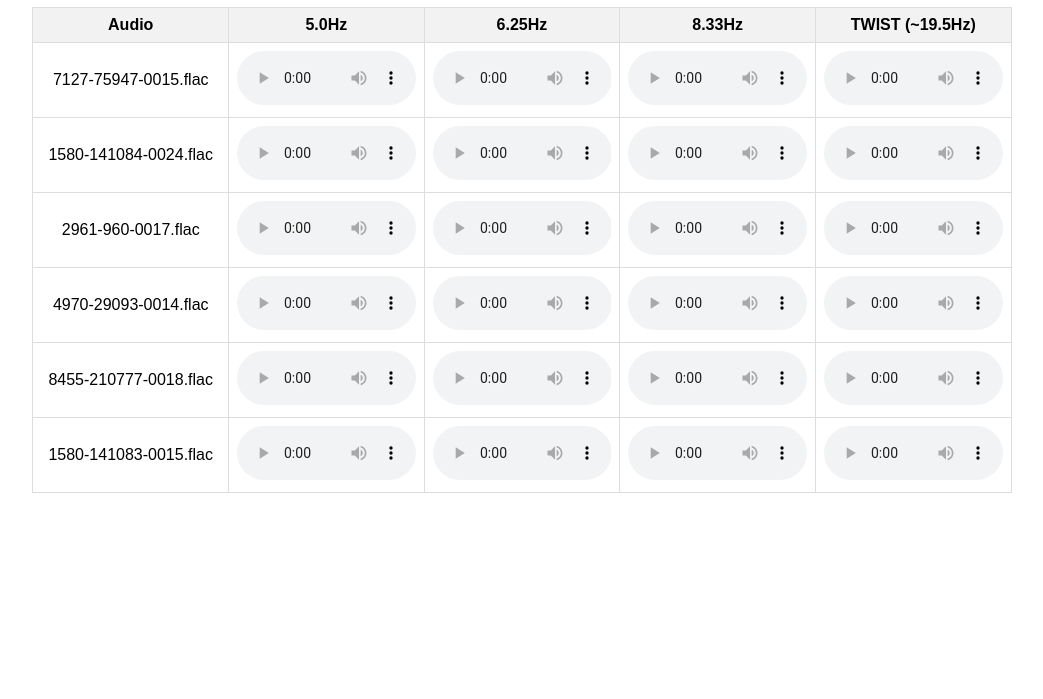
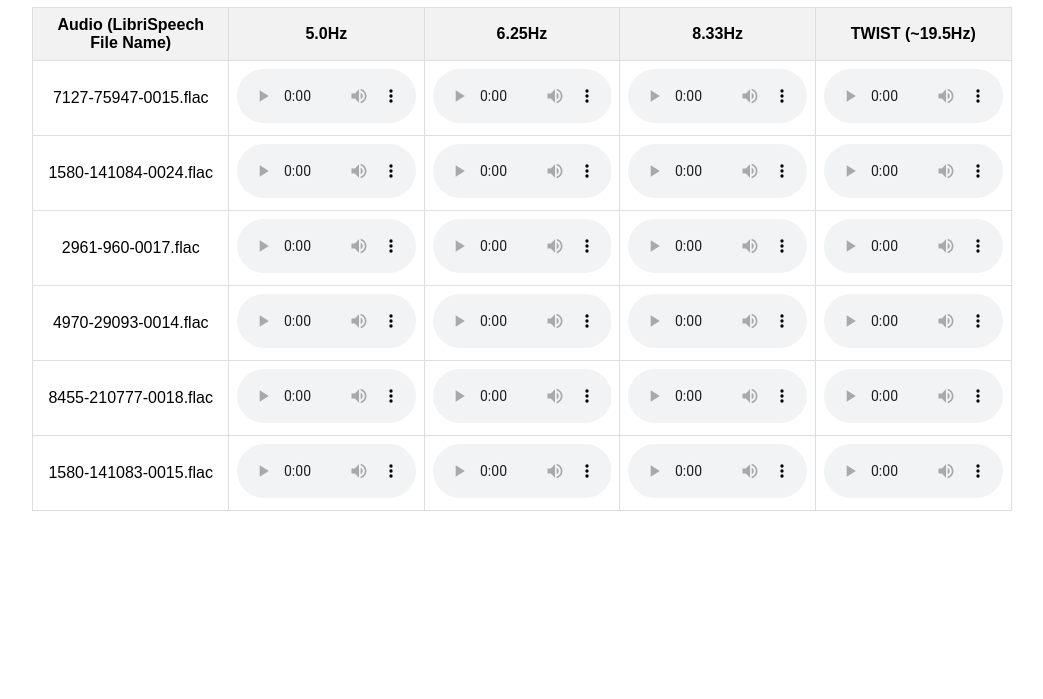
Before and after one commit to SyllableLMAnonymous/SyllableLMAnonymous, a plain HTML site: page index.html in a window 1280 px wide. Shown: the part 101-800 px from the top of the page, without its empty margins (118-1161 px from the left). Drawn offline with Linux system fonts and the light colour scheme.

Commit message:
Update index.html

```diff
--- a/index.html
+++ b/index.html
@@ -35,7 +35,7 @@
     <table>
         <thead>
             <tr>
-                <th>Audio</th>
+                <th>Audio (LibriSpeech File Name)</th>
                 <th>5.0Hz</th>
                 <th>6.25Hz</th>
                 <th>8.33Hz</th>
```
